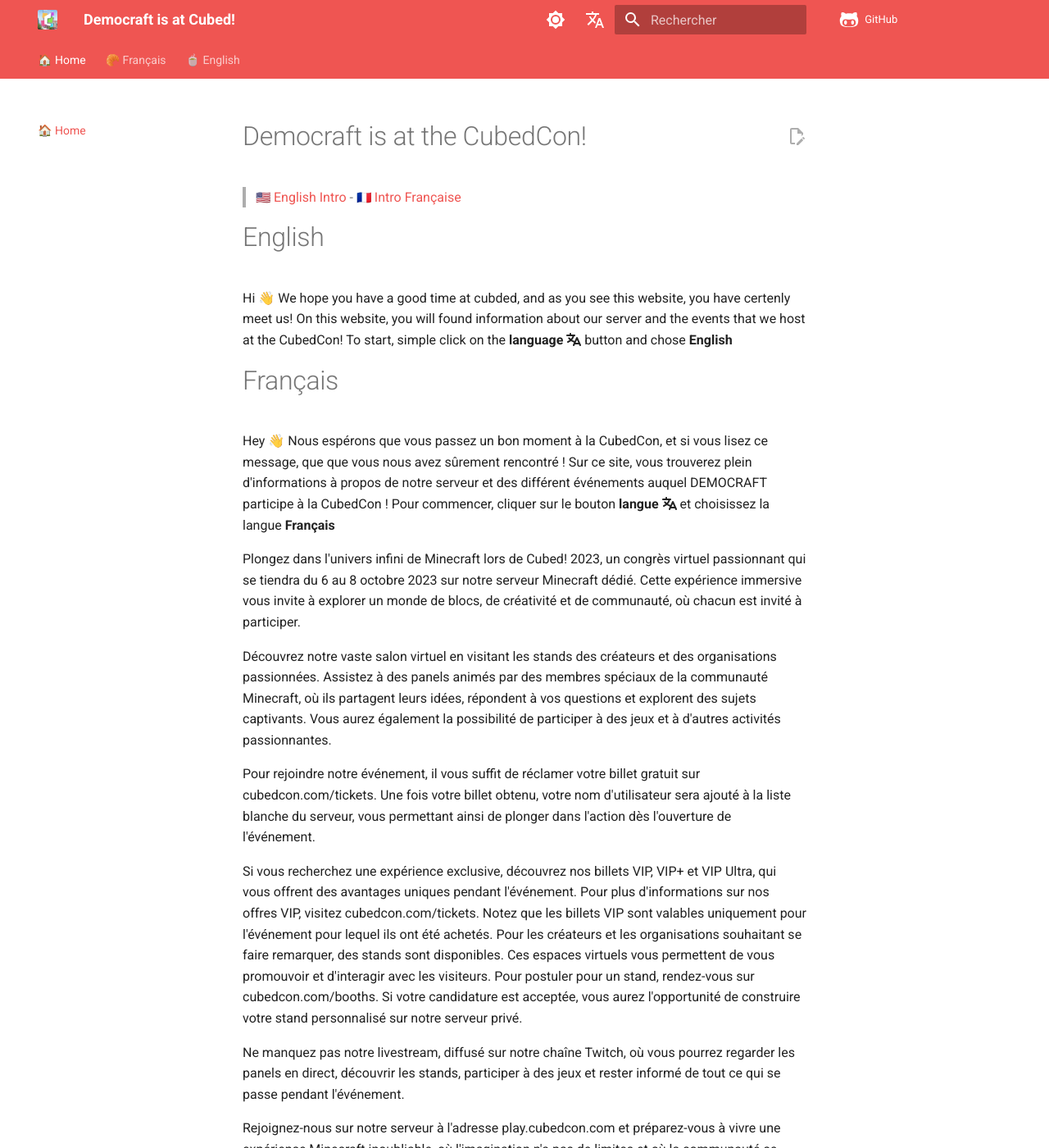
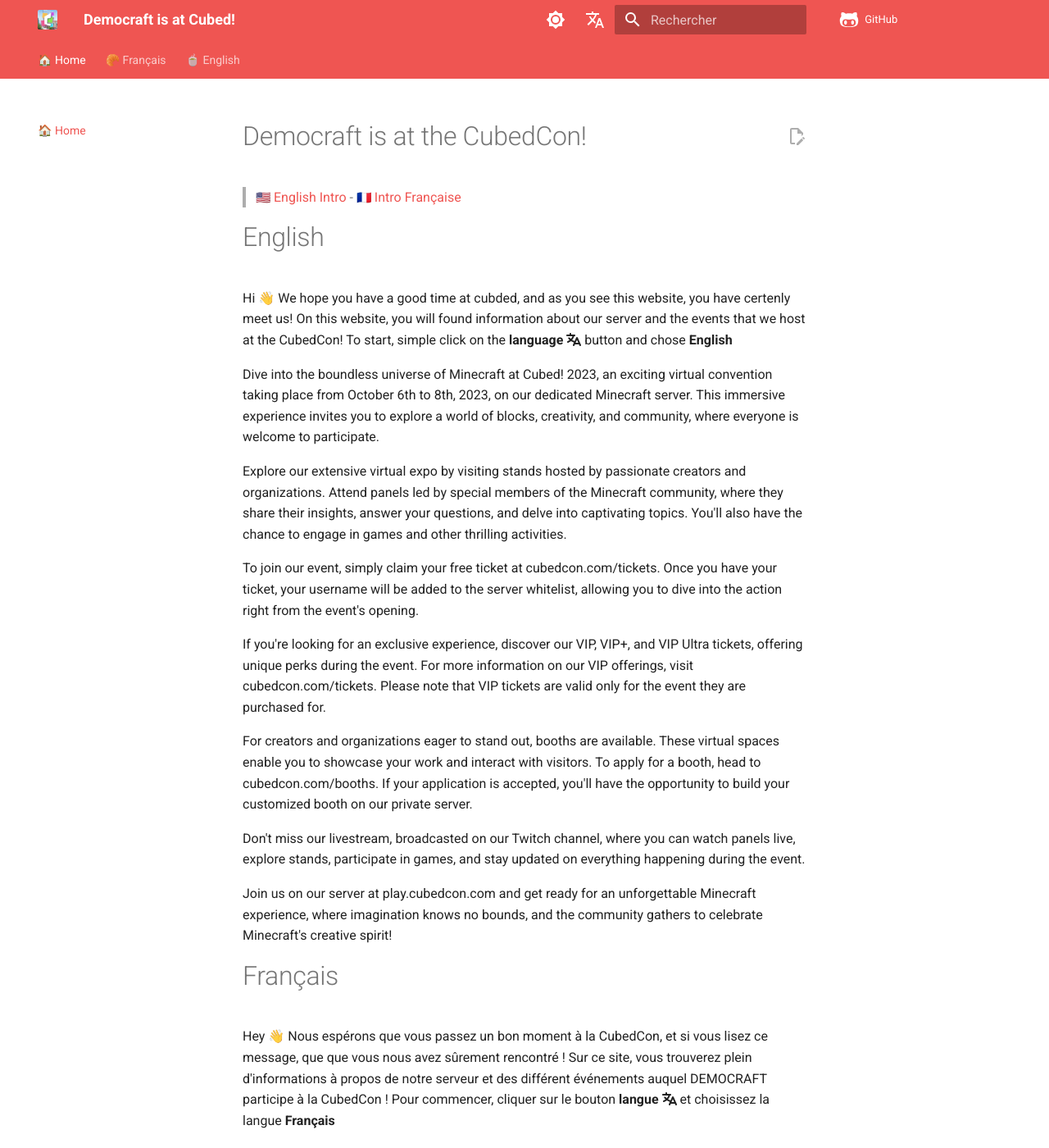
Before and after one commit to democraftmc/cubed-doc, an MkDocs documentation site: the page built from docs/docs/index.md, in a window 1280 px wide and 1400 px high. Shown: the whole window at 82% size. Built offline with MkDocs 1.6.1 and Material for MkDocs 9.7.7, drawn with Linux system fonts in a browser that asks for light colours; emoji names are drawn with the system emoji font; comment, search, counter and statistics services are not loaded.

Commit message:
Update index.md

```diff
--- a/docs/docs/index.md
+++ b/docs/docs/index.md
@@ -4,6 +4,20 @@
 
 # English
 Hi 👋 We hope you have a good time at cubded, and as you see this website, you have certenly meet us! On this website, you will found information about our server and the events that we host at the CubedCon! To start, simple click on the **language** :fontawesome-solid-language: button and chose **English**
+
+Dive into the boundless universe of Minecraft at Cubed! 2023, an exciting virtual convention taking place from October 6th to 8th, 2023, on our dedicated Minecraft server. This immersive experience invites you to explore a world of blocks, creativity, and community, where everyone is welcome to participate.
+
+Explore our extensive virtual expo by visiting stands hosted by passionate creators and organizations. Attend panels led by special members of the Minecraft community, where they share their insights, answer your questions, and delve into captivating topics. You'll also have the chance to engage in games and other thrilling activities.
+
+To join our event, simply claim your free ticket at cubedcon.com/tickets. Once you have your ticket, your username will be added to the server whitelist, allowing you to dive into the action right from the event's opening.
+
+If you're looking for an exclusive experience, discover our VIP, VIP+, and VIP Ultra tickets, offering unique perks during the event. For more information on our VIP offerings, visit cubedcon.com/tickets. Please note that VIP tickets are valid only for the event they are purchased for.
+
+For creators and organizations eager to stand out, booths are available. These virtual spaces enable you to showcase your work and interact with visitors. To apply for a booth, head to cubedcon.com/booths. If your application is accepted, you'll have the opportunity to build your customized booth on our private server.
+
+Don't miss our livestream, broadcasted on our Twitch channel, where you can watch panels live, explore stands, participate in games, and stay updated on everything happening during the event.
+
+Join us on our server at play.cubedcon.com and get ready for an unforgettable Minecraft experience, where imagination knows no bounds, and the community gathers to celebrate Minecraft's creative spirit!
 
 
 # Français
```
